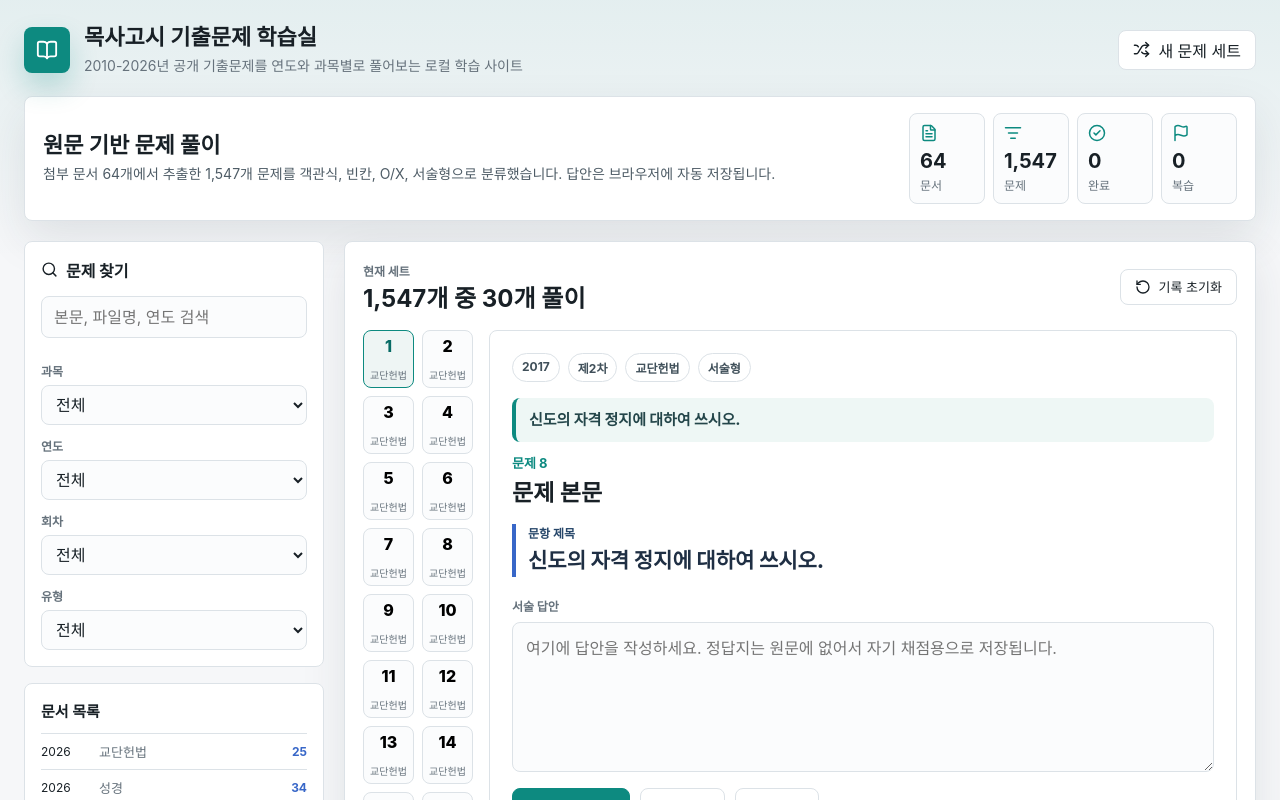
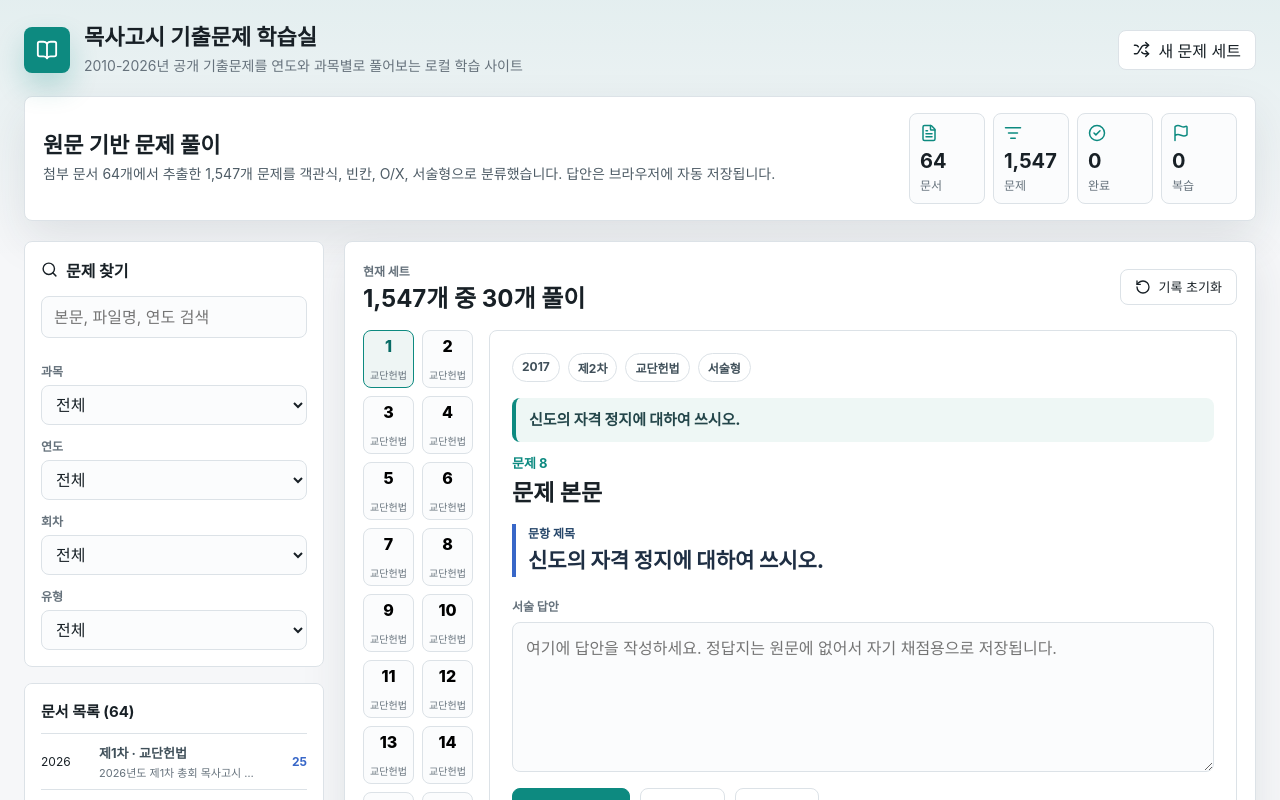
Before and after one commit to angelos0424/gosi_hansin, a React (Vite) app: page / in a window 1280 px wide. Shown: the top 800 px of the page. Built offline with nearby package versions, Linux system fonts and the light colour scheme.

Commit message:
feat: show document-specific question sets

```diff
--- a/src/main.jsx
+++ b/src/main.jsx
@@ -63,9 +63,18 @@ function normalizeQuestionText(question) {
   return base.slice(0, marker).trim();
 }
 
+function documentDisplayName(fileName) {
+  return fileName
+    .replace(/\.[^.]+$/, "")
+    .replace(/[_()]+/g, " ")
+    .replace(/\s+/g, " ")
+    .trim();
+}
+
 function App() {
   const [filters, setFilters] = useState(initialFilters);
   const [activeId, setActiveId] = useState(null);
+  const [selectedDocumentId, setSelectedDocumentId] = useState(null);
   const [practiceSeed, setPracticeSeed] = useState(0);
   const [answers, updateAnswer, resetAnswers] = useStoredAnswers();
 
@@ -79,9 +88,32 @@ function App() {
     [],
   );
 
+  const selectedDocument = selectedDocumentId ? documentsById[selectedDocumentId] : null;
+
+  const documentRows = useMemo(() => {
+    const query = filters.query.trim().toLowerCase();
+
+    return data.documents.filter((doc) => {
+      if (filters.subject !== "전체" && doc.subject !== filters.subject) return false;
+      if (filters.year !== "전체" && String(doc.year) !== String(filters.year)) return false;
+      if (filters.session !== "전체" && doc.session !== filters.session) return false;
+      if (filters.type === "전체" && !query) return true;
+
+      return data.questions.some((q) => {
+        if (q.documentId !== doc.id) return false;
+        if (filters.type !== "전체" && q.type !== filters.type) return false;
+        if (!query) return true;
+        return `${q.groupTitle || ""} ${q.title} ${q.body} ${q.text} ${q.sourceTitle} ${q.fileName} ${(q.displayLabel || q.numberLabel || q.number || "")}`
+          .toLowerCase()
+          .includes(query);
+      });
+    });
+  }, [filters]);
+
   const filteredQuestions = useMemo(() => {
     const query = filters.query.trim().toLowerCase();
     return data.questions.filter((q) => {
+      if (selectedDocumentId && q.documentId !== selectedDocumentId) return false;
       if (filters.subject !== "전체" && q.subject !== filters.subject) return false;
       if (filters.year !== "전체" && String(q.year) !== String(filters.year)) return false;
       if (filters.session !== "전체" && q.session !== filters.session) return false;
@@ -89,7 +121,7 @@ function App() {
       if (!query) return true;
       return `${q.groupTitle || ""} ${q.title} ${q.body} ${q.text} ${q.sourceTitle} ${q.fileName} ${(q.displayLabel || q.numberLabel || q.number || "")}`.toLowerCase().includes(query);
     });
-  }, [filters]);
+  }, [filters, selectedDocumentId]);
 
   const makeSeededRandom = (seed) => {
     let state = seed;
@@ -115,6 +147,10 @@ function App() {
   };
 
   const practiceQuestions = useMemo(() => {
+    if (selectedDocumentId) {
+      return filteredQuestions;
+    }
+
     const constitutionQuestions = filteredQuestions.filter((q) => q.subject === "교단헌법");
     const bibleQuestions = filteredQuestions.filter((q) => q.subject === "성경");
     const target = {
@@ -136,7 +172,7 @@ function App() {
     const leftovers = filteredQuestions.filter((q) => !selectedIds.has(q.id));
     const extra = takeRandom(leftovers, 30 - picked.length, (seed * 9301 + 49297) % 233280);
     return [...picked, ...extra];
-  }, [filteredQuestions, practiceSeed]);
+  }, [filteredQuestions, practiceSeed, selectedDocumentId]);
 
   const activeQuestion = useMemo(() => {
     return practiceQuestions.find((q) => q.id === activeId) || practiceQuestions[0] || filteredQuestions[0];
@@ -155,12 +191,27 @@ function App() {
 
   const updateFilter = (key, value) => {
     setFilters((current) => ({ ...current, [key]: value }));
+    setSelectedDocumentId(null);
     setActiveId(null);
   };
 
   const refreshPracticeSet = () => {
+    setSelectedDocumentId(null);
     setActiveId(null);
     setPracticeSeed((n) => n + 1);
+  };
+
+  const openDocumentQuestions = (doc) => {
+    setSelectedDocumentId(doc.id);
+    setFilters((current) => ({
+      ...current,
+      subject: doc.subject || "전체",
+      year: doc.year || "전체",
+      session: doc.session || "전체",
+      type: "전체",
+      query: "",
+    }));
+    setActiveId(null);
   };
 
   return (
@@ -239,13 +290,21 @@ function App() {
           </div>
 
           <div className="source-list">
-            <h3>문서 목록</h3>
-            {data.documents.slice(0, 12).map((doc) => (
-              <div className="source-row" key={doc.id}>
+            <h3>문서 목록 ({documentRows.length})</h3>
+            {documentRows.map((doc) => (
+              <button
+                className={`source-row ${selectedDocumentId === doc.id ? "active" : ""}`}
+                key={doc.id}
+                type="button"
+                onClick={() => openDocumentQuestions(doc)}
+              >
                 <span>{doc.year || "미상"}</span>
-                <p>{doc.subject}</p>
+                <p title={doc.fileName}>
+                  <b>{doc.session} · {doc.subject}</b>
+                  <small>{documentDisplayName(doc.fileName)}</small>
+                </p>
                 <strong>{doc.questionCount}</strong>
-              </div>
+              </button>
             ))}
           </div>
         </aside>
@@ -253,8 +312,12 @@ function App() {
         <section className="practice-panel">
           <div className="panel-header">
             <div>
-              <span className="eyeless-label">현재 세트</span>
-              <h2>{filteredQuestions.length.toLocaleString()}개 중 {practiceQuestions.length}개 풀이</h2>
+              <span className="eyeless-label">{selectedDocumentId ? "선택 문서" : "현재 세트"}</span>
+              <h2>
+                {selectedDocument
+                  ? `${selectedDocument.year || "미상"} ${selectedDocument.session} ${selectedDocument.subject} ${practiceQuestions.length}개`
+                  : `${filteredQuestions.length.toLocaleString()}개 중 ${practiceQuestions.length}개 풀이`}
+              </h2>
             </div>
             <button className="ghost-button small" onClick={resetAnswers}>
               <RotateCcw size={16} /> 기록 초기화
--- a/src/styles.css
+++ b/src/styles.css
@@ -274,13 +274,24 @@ p {
   margin-bottom: 12px;
 }
 
+.source-list {
+  max-height: calc(100vh - 330px);
+  overflow-y: auto;
+}
+
 .source-row {
   display: grid;
-  grid-template-columns: 48px 1fr 36px;
+  grid-template-columns: 48px minmax(0, 1fr) 36px;
   gap: 10px;
   align-items: center;
-  padding: 8px 0;
+  width: 100%;
+  padding: 9px 0;
+  border: 0;
   border-top: 1px solid var(--line);
+  background: transparent;
+  color: inherit;
+  cursor: pointer;
+  text-align: left;
 }
 
 .source-row span,
@@ -289,14 +300,46 @@ p {
 }
 
 .source-row p {
+  display: grid;
+  gap: 2px;
   min-width: 0;
   color: var(--muted);
   font-size: 13px;
 }
 
+.source-row b,
+.source-row small {
+  overflow: hidden;
+  text-overflow: ellipsis;
+  white-space: nowrap;
+}
+
+.source-row b {
+  color: #40505a;
+  font-size: 13px;
+}
+
+.source-row small {
+  color: var(--muted);
+  font-size: 11px;
+}
+
 .source-row strong {
   justify-self: end;
   color: var(--blue);
+}
+
+.source-row:hover,
+.source-row.active {
+  background: #eef7f5;
+}
+
+.source-row.active span,
+.source-row.active b,
+.source-row.active small,
+.source-row.active strong {
+  color: var(--teal-dark);
+  font-weight: 800;
 }
 
 .practice-panel {
```
